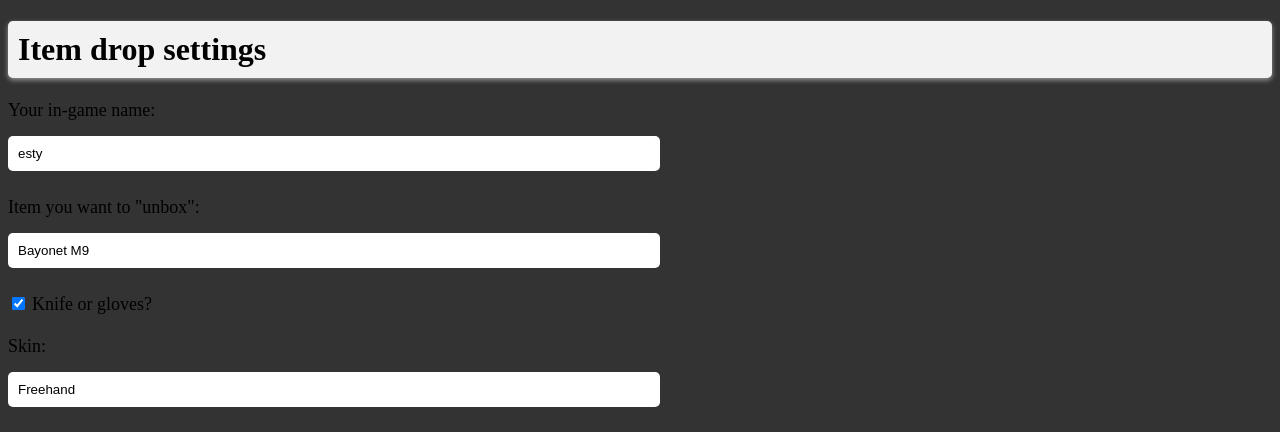
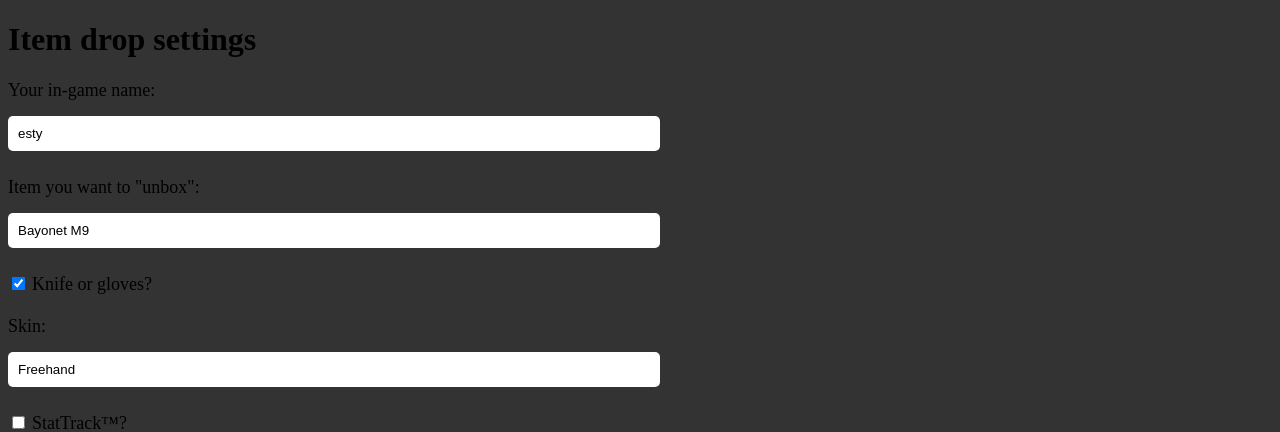
Before and after one commit to esteban-cz/esteban-cz.github.io, a PHP site: page / in a window 1280 px wide. Shown: the top 432 px of the page. Run offline with PHP 8.4, Linux system fonts and the light colour scheme.

Commit message:
Update index.css

```diff
--- a/css/index.css
+++ b/css/index.css
@@ -11,7 +11,7 @@
     box-shadow: 0 0 10px rgba(0, 0, 0, 0.5);
 }
 
-h1 {
+#test {
     background-color: #f2f2f2 !important;
     color: #000 !important;
     border-radius: 5px !important;
```
